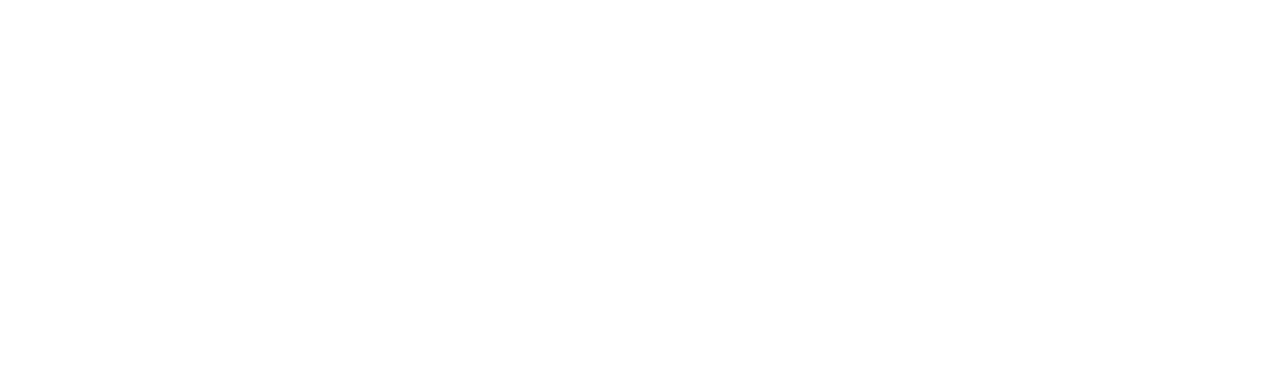
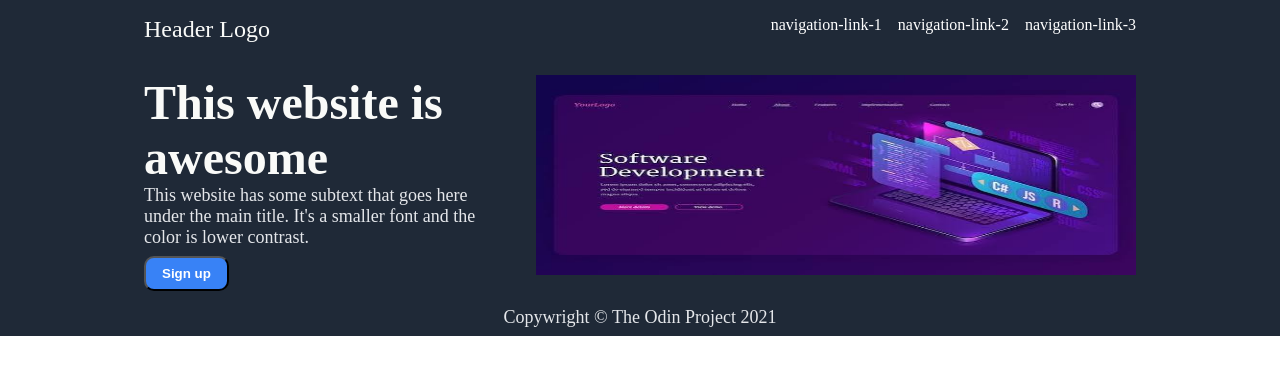
Before and after one commit to rjeunen/odin-landingPageFoundations, a plain HTML site: page index.html in a window 1280 px wide. Drawn offline with Linux system fonts and the light colour scheme.

Commit message:
section-1 and footer landing page done

```diff
--- a/index.html
+++ b/index.html
@@ -7,6 +7,37 @@
     <title>Landing page | Foundations</title>
 </head>
 <body>
+    <div class="section-1">
+        <div class="navigation">
+            <div class="navigation-logo">
+                Header Logo
+            </div>
+            <div>
+                <ul class="navigation-links">
+                    <li>navigation-link-1</li>
+                    <li>navigation-link-2</li>
+                    <li>navigation-link-3</li>
+                </ul>
+            </div>
+        </div>
+        <div class="header">
+            <div class="header-content">
+                <h1>This website is awesome</h1>
+                <p>This website has some subtext that goes here under the main title. It's a smaller font and the color is lower contrast.</p>
+                <button>Sign up</button>
+            </div>
+            <div class="header-image">
+                <img src="images/header-image.jpeg" alt="image of software development">
+            </div>
+        </div>
+    </div>
 
+
+    <div class="section-2"></div>
+    <div class="section-3"></div>
+    <div class="section-4"></div>
+    <div class="footer">
+        <p>Copywright &copy; The Odin Project 2021</p>
+    </div>
 </body>
 </html>
--- a/style.css
+++ b/style.css
@@ -1,5 +1,73 @@
 *{
     margin: 0;
     padding: 0;
-    box-sizing: border-box;
+    box-sizing: Roboto, 'Courier New', Courier, monospace;
 }
+
+.section-1,
+.section-2,
+.section-3,
+.section-4{
+    padding: 0 10%;
+}
+
+.section-1{
+    background-color: #1F2937;
+}
+
+.navigation{
+    display: flex;
+    justify-content: space-between;
+    padding: 16px;
+}
+
+.navigation-logo{
+    font-size: 24px;
+    color: #F9FaF8;
+}
+
+.navigation-links{
+    display: flex;
+    gap: 16px;
+    list-style: none;
+    color: white;
+}
+
+.header{
+    display: flex;
+    gap: 32px;
+    padding: 16px;
+    justify-content: space-between;
+}
+
+h1{
+    font-size: 48px;
+    color: #F9FAF8;
+    font-weight: 900;
+}
+
+p{
+    font-size: 18px;
+    color: #E5E7EB;
+    margin-bottom: 8px;
+}
+
+button{
+    color: white;
+    background-color: #3882F6;
+    border-radius: 10px;
+    padding: 8px 16px;
+    font-weight: 700;
+}
+
+img{
+    width: 600px;
+    height: 200px;
+}
+
+.footer{
+    display: flex;
+    justify-content: center;
+    align-items: center;
+    background-color: #1F2937;
+}
```
Also changed, not shown: images/header-image.jpeg (added).
